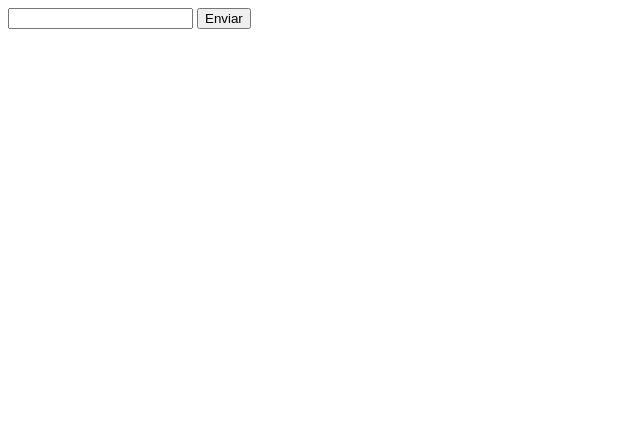
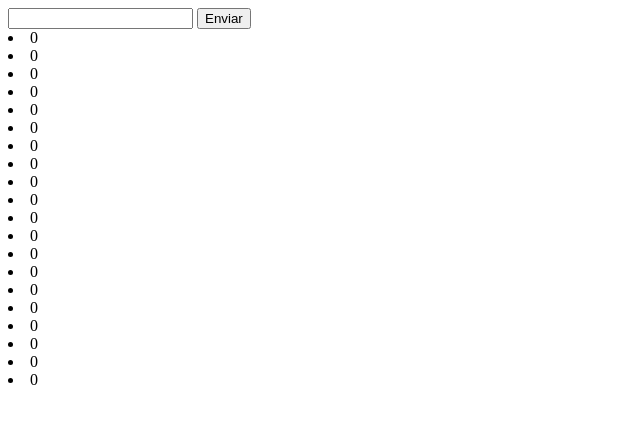
Before and after one commit to brayanpasa99/Aleatorio, a plain HTML site: page index.html in a window 1280 px wide. Both pictures are taken after a click on the button "Enviar". Shown: the whole page, without its empty margins (0-640 px from the left). Drawn offline with Linux system fonts and the light colour scheme.

Commit message:
Add files via upload

```diff
--- a/index.html
+++ b/index.html
@@ -8,5 +8,8 @@
             <input type="text" name="numU" id="numU">
             <input type="button" value="Enviar" onclick="getdatoUsuario();">
         </form>
+        <div id="lAleatorios">
+
+        </div>
     </body>
 </html>
--- a/script.js
+++ b/script.js
@@ -3,6 +3,8 @@ function holaMundo()
     console.log("Hola mundo");
 }
 var datoUsuario;
+var lista;
+var camposLista = [];
 function getdatoUsuario()
 {
     datoUsuario = document.getElementById("numU").value;
@@ -12,9 +14,17 @@ function getdatoUsuario()
 
 function generaAleatorios()
 {
+    lista = document.getElementById("lAleatorios");
     var ndatoUsuario = datoUsuario*-1;
     for(var i=0; i<20; i++){
-        console.log(Math.floor(Math.random() * ( datoUsuario - ndatoUsuario + 1 ) + ndatoUsuario ));
+        if(lista.childNodes.length <= 20){
+            var newline = document.createElement("li");
+            newline.innerHTML = Math.floor(Math.random() * ( datoUsuario - ndatoUsuario + 1 ) + ndatoUsuario );
+            camposLista.push(newline);
+            lista.appendChild(newline);
+        } else {
+            camposLista[i].innerHTML = Math.floor(Math.random() * ( datoUsuario - ndatoUsuario + 1 ) + ndatoUsuario );
+        }
     }
 
 }
```
